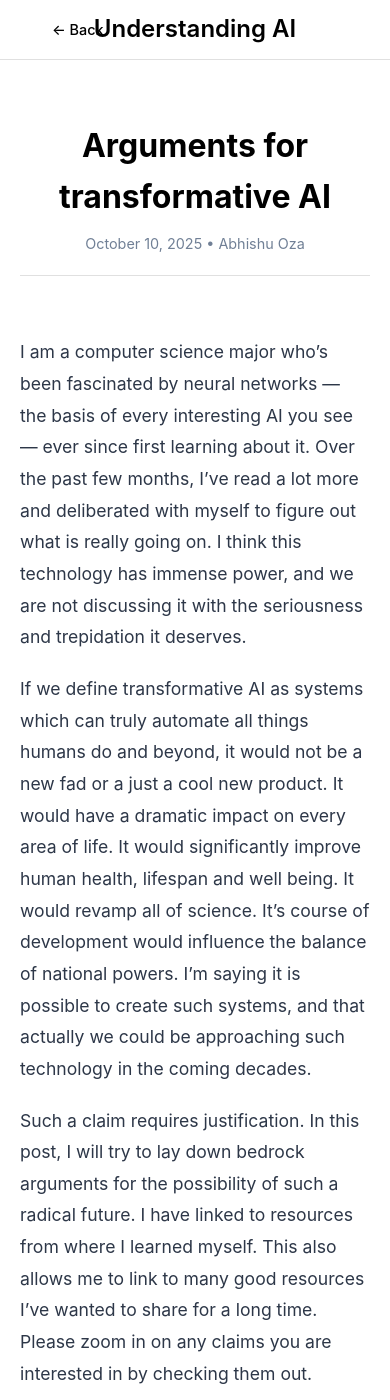
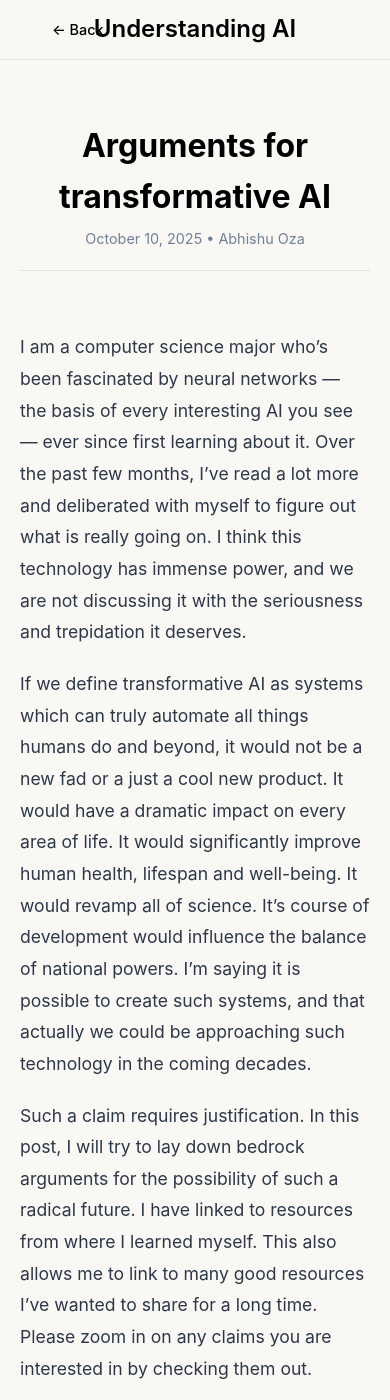
Before and after one commit to abhishuoza/abhishuoza.github.io, a Jekyll site: the page built from _posts/2025-01-10-arguments-for-transformative-ai.md, in a window 390 px wide and 1400 px high. Built offline with Jekyll 4.4.1, drawn with Linux system fonts in a browser that asks for light colours; some of the changed text lies outside the part shown.

Commit message:
Initial website setup

```diff
--- a/_posts/2025-01-10-arguments-for-transformative-ai.md
+++ b/_posts/2025-01-10-arguments-for-transformative-ai.md
@@ -8,7 +8,7 @@
 
 I am a computer science major who’s been fascinated by neural networks — the basis of every interesting AI you see — ever since first learning about it. Over the past few months, I’ve read a lot more and deliberated with myself to figure out what is really going on. I think this technology has immense power, and we are not discussing it with the seriousness and trepidation it deserves.
 
-If we define transformative AI as systems which can truly automate all things humans do and beyond, it would not be a new fad or a just a cool new product. It would have a dramatic impact on every area of life. It would significantly improve human health, lifespan and well being. It would revamp all of science. It's course of development would influence the balance of national powers. I'm saying it is possible to create such systems, and that actually we could be approaching such technology in the coming decades.
+If we define transformative AI as systems which can truly automate all things humans do and beyond, it would not be a new fad or a just a cool new product. It would have a dramatic impact on every area of life. It would significantly improve human health, lifespan and well-being. It would revamp all of science. It's course of development would influence the balance of national powers. I'm saying it is possible to create such systems, and that actually we could be approaching such technology in the coming decades.
 
 Such a claim requires justification. In this post, I will try to lay down bedrock arguments for the possibility of such a radical future. I have linked to resources from where I learned myself. This also allows me to link to many good resources I’ve wanted to share for a long time. Please zoom in on any claims you are interested in by checking them out.
 
--- a/assets/styles/main.css
+++ b/assets/styles/main.css
@@ -5,10 +5,10 @@
 }
 
 :root {
-    --bg-color: #ffffff;
+    --bg-color: #faf8f5;
     --text-color: #000000;
     --accent-color: #2563eb;
-    --secondary-bg: #f8f9fa;
+    --secondary-bg: #f0ede8;
     --border-color: #e0e0e0;
 }
 
@@ -261,6 +261,7 @@
     h1 {
         font-size: 2rem;
         margin-top: 80px;
+        margin-bottom: 5px;
         text-align: center;
     }
 
@@ -269,14 +270,15 @@
     }
 
     .profile-image {
-        width: 100px;
-        height: 100px;
+        width: 200px;
+        height: 200px;
     }
 
     header > div:first-child {
         flex-direction: column !important;
         text-align: center;
-        gap: 20px !important;
+        gap: 0px !important;
+        margin-bottom: 20px !important;
     }
 
     header {
@@ -310,7 +312,7 @@
         top: 0;
         left: 0;
         right: 0;
-        background: white;
+        background: var(--bg-color);
         padding: 15px 20px;
         z-index: 100;
         border-bottom: none;
@@ -387,7 +389,7 @@
     top: 0;
     left: 0;
     right: 0;
-    background: white;
+    background: var(--bg-color);
     color: black;
     padding: 15px 40px;
     display: flex;
```
Also changed, not shown: other parts of _posts/2025-01-10-arguments-for-transformative-ai.md (+3 -3 lines), blog_mobile.png (deleted), blog_mobile_updated.png (deleted), blog_post_mobile.png (deleted), blog_updated_2.png (deleted), home_mobile.png, 1 other file.
